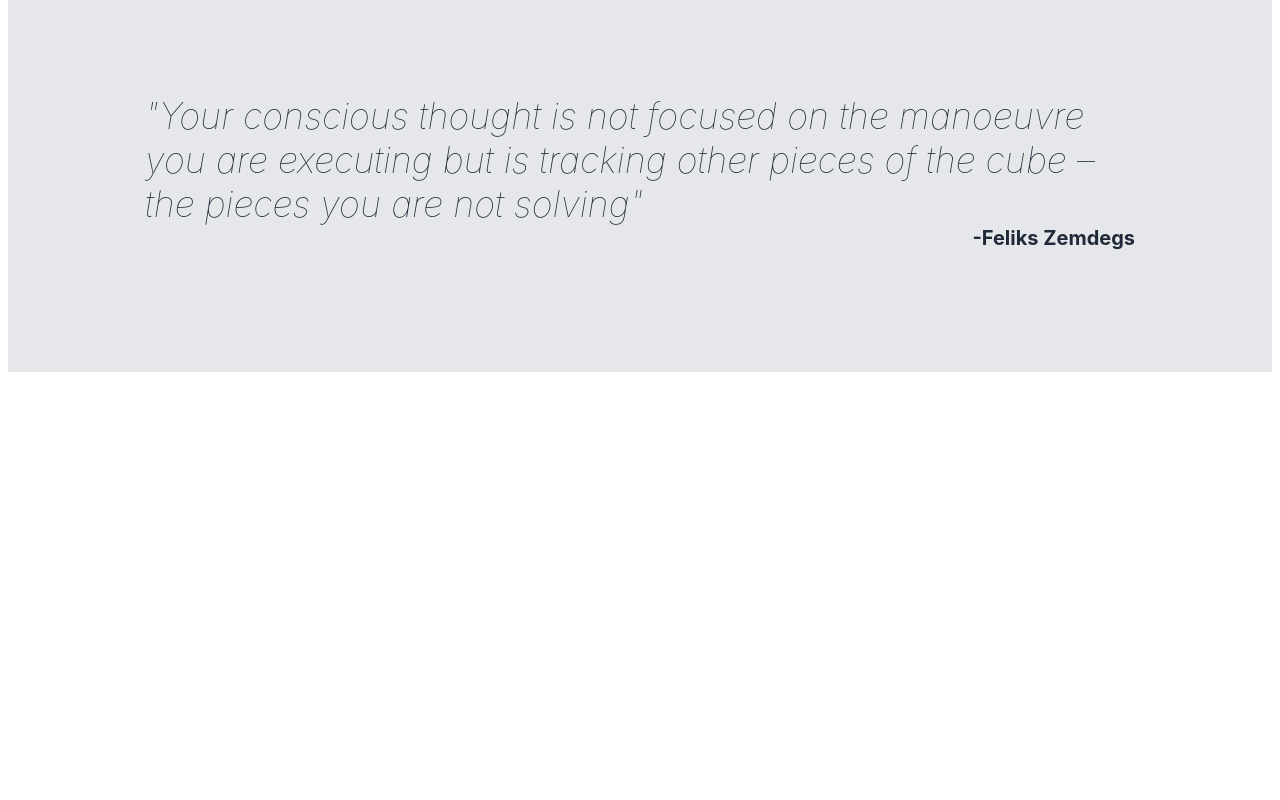
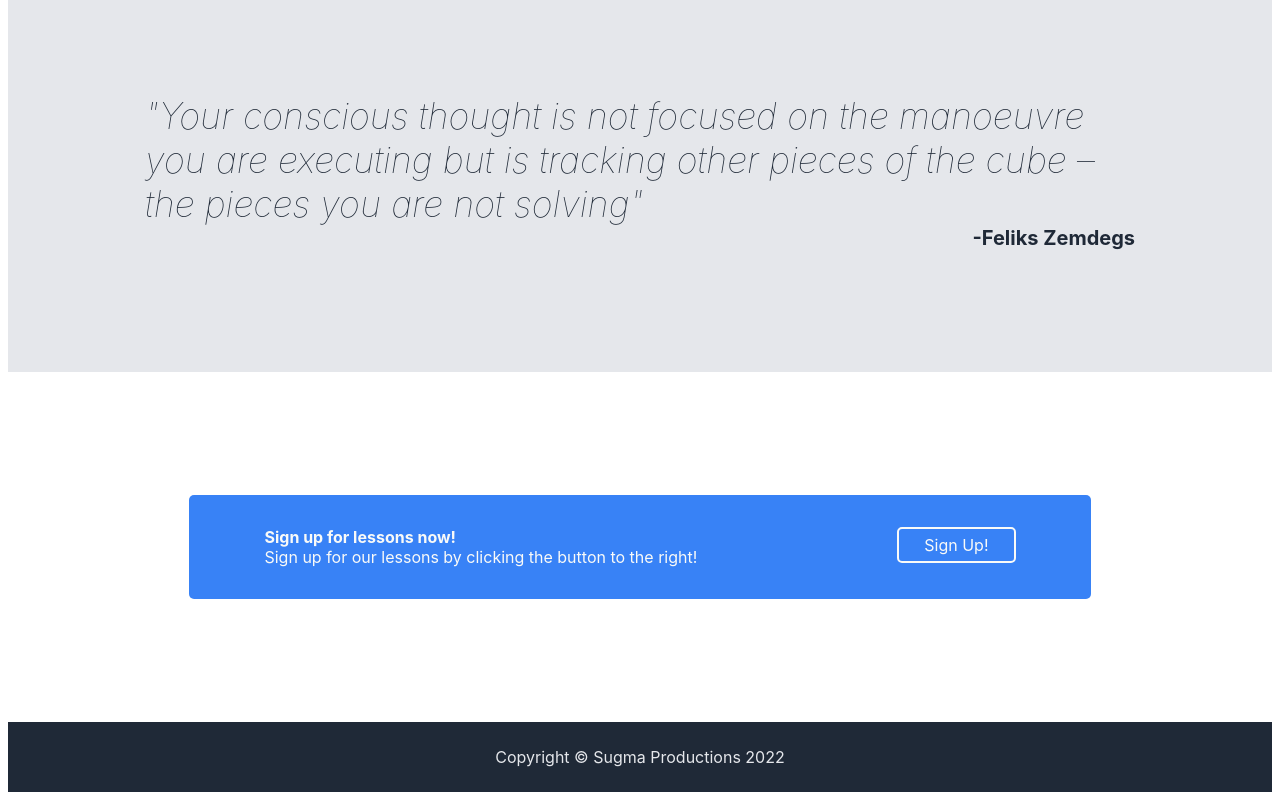
Before and after one commit to bjclifton/landing-page, a plain HTML site: page index.html in a window 1280 px wide. Shown: the part 1046-1846 px from the top of the page. Before the commit the page ends 1426 px from the top, so only its background shows below. Drawn offline with Linux system fonts and the light colour scheme.

Commit message:
Complete "Landing Page" project

```diff
--- a/index.html
+++ b/index.html
@@ -61,6 +61,17 @@
         <p class="quote-author">-Feliks Zemdegs</p>
     </div>
 
+    <div class="action">
+        <div class="action-container">
+            <div class="action-body">
+                <h4 class="action-title">Sign up for lessons now!</h4>
+                <div class="action-text">Sign up for our lessons by clicking the button to the right!</div>
+            </div>
+            <div><button id="action">Sign Up!</button></div>
+        </div>
+    </div>
+
+    <div class="footer">Copyright © Sugma Productions 2022</div>
 
 </body>
 </html>
--- a/style.css
+++ b/style.css
@@ -153,3 +153,38 @@ button {
     text-align: end;
     margin: 0;
 }
+
+.action {
+    display: flex;
+    justify-content: center;
+    align-items: center;
+    height: 350px;
+}
+
+.action-title, .action-text {
+    margin: 0;
+    padding: 0;
+    color: #f9faf8;
+}
+
+#action {
+    background-color: #3882f6;
+    color: #f9faf8;
+    border: 2px solid #f9faf8;
+    height: 36px;
+}
+
+.action-container {
+    display: flex;
+    background-color: #3882f6;
+    padding: 32px 75px;
+    border-radius: 5px;
+    gap: 200px;
+}
+
+.footer {
+    background-color: #1f2937;
+    color: #e5e7eb;
+    text-align: center;
+    padding: 25px;
+}
```
